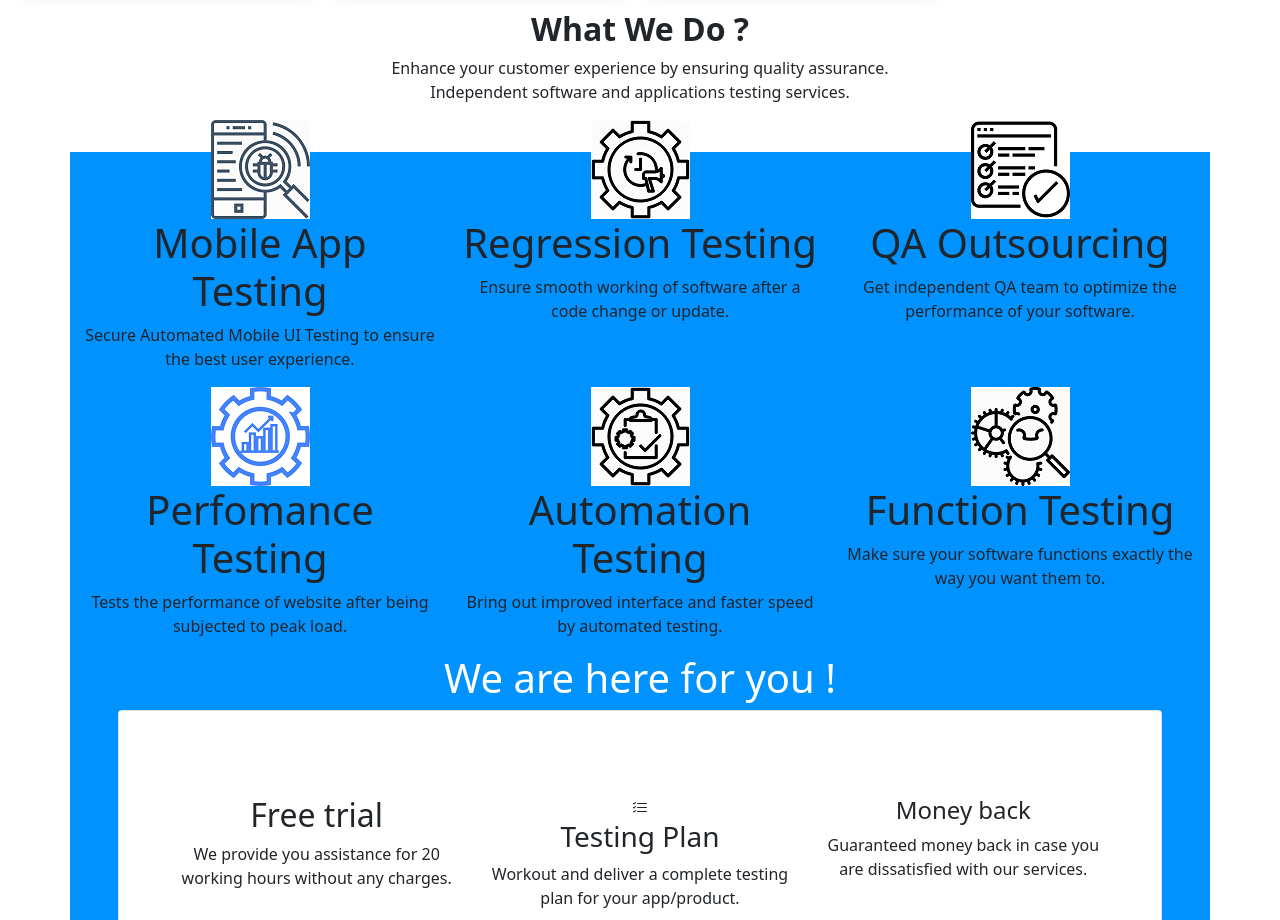
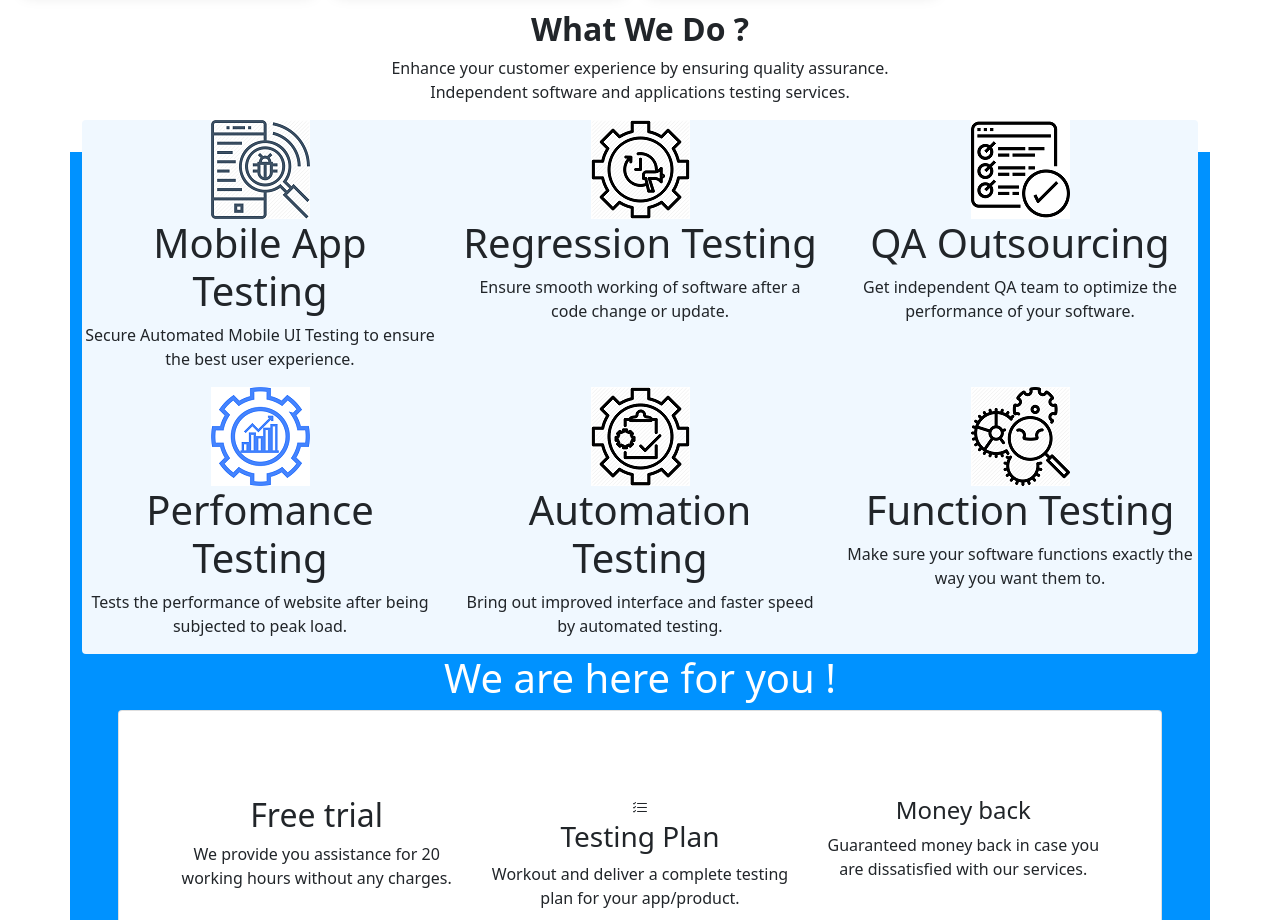
Before and after one commit to janeffer945/HikeQA, a plain HTML site: page what.html in a window 1280 px wide. Shown: the part 1580-2500 px from the top of the page. Drawn offline with nearby package versions, Linux system fonts and the light colour scheme.

Commit message:
more information on services

```diff
--- a/what.html
+++ b/what.html
@@ -143,7 +143,7 @@
           Enhance your customer experience by ensuring quality assurance. <br>
           Independent software and applications testing services.
         </p>
-        <div class="what  text-center rounded float-start" style="width: 100%;">
+        <div class="what  text-center rounded float-start" style="width: 100%; background-color: aliceblue;">
           <div class="row">
             <div class="col">
               <img src="./images/a.png"class alt="" />
```
